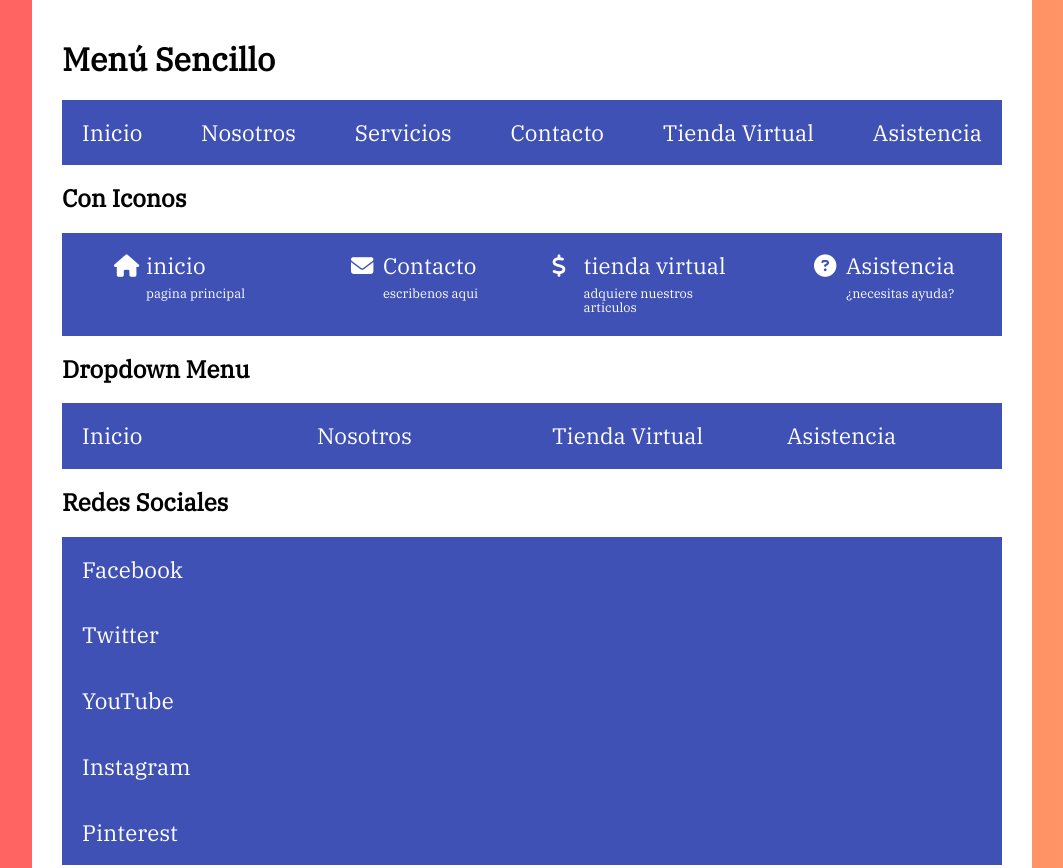
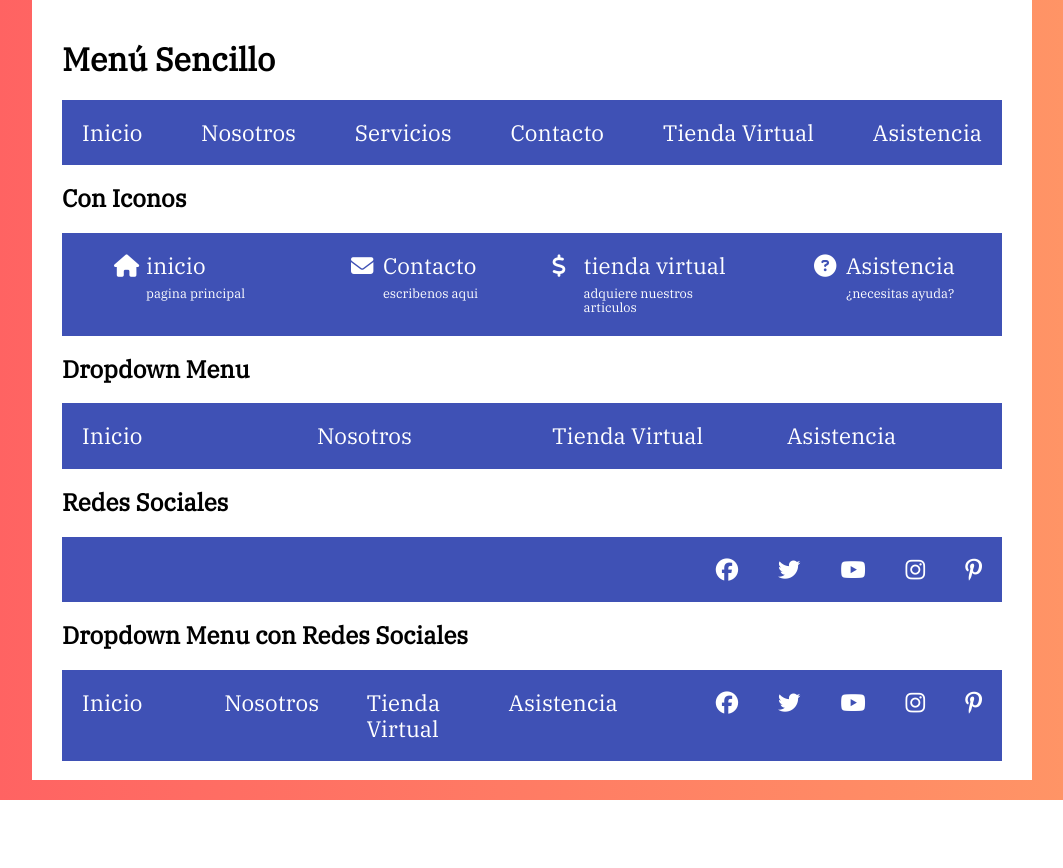
Before and after one commit to franc0garcia/flexbox-grid-jp, a plain HTML site: page menus-flexbox/inicio/index.html in a window 1280 px wide. Shown: the top 868 px of the page, without its empty margins (108-1171 px from the left). After the commit the page ends 800 px from the top, so only its background shows below. Drawn offline with nearby package versions, Linux system fonts and the light colour scheme.

Commit message:
terminando menus

```diff
--- /dev/null
+++ b/menus-flexbox/inicio/colors.css
@@ -0,0 +1,7 @@
+:root {
+  --salmon-oscuro: #ff5e62;
+  --naranja: #ff9966;
+  --naranja-oscuro: rgb(255, 132, 0);
+  --violeta-claro: #3f51b5;
+--violeta-oscuro: #1a2770 ;
+}
--- a/menus-flexbox/inicio/index.html
+++ b/menus-flexbox/inicio/index.html
@@ -97,7 +97,7 @@
         </nav>
 
         <h2>Redes Sociales</h2>
-        <nav id="iconos">
+        <nav class="sociales">
             <ul>
                 <li>
                     <a href="http://facebook.com"><span> Facebook</span></a>
@@ -118,7 +118,8 @@
         </nav>
 
         <h2>Dropdown Menu con Redes Sociales</h2>
-        <nav id="iconos">
+        <div class="navegacion-social-dropdown">
+            <nav class="dropdown">
             <ul>
                 <li><a href="#">Inicio</a></li>
                 <li><a href="#">Nosotros</a>
@@ -137,6 +138,8 @@
                 </li>
                 <li><a href="#">Asistencia</a></li>
             </ul>
+            </nav>
+            <nav class="sociales">
             <ul>
                 <li>
                     <a href="http://facebook.com"><span> Facebook</span></a>
@@ -155,7 +158,7 @@
                 </li>
             </ul>
         </nav>
-    </div>
+    </div> <!-- navegacion social dropdown  -->
 
     <script src="https://kit.fontawesome.com/6019b8d517.js" crossorigin="anonymous"></script>
 </body>
--- a/menus-flexbox/inicio/style.css
+++ b/menus-flexbox/inicio/style.css
@@ -1,37 +1,48 @@
-*{
+@import "./colors.css";
+
+* {
   box-sizing: border-box;
 }
 
 body {
   box-sizing: border-box;
-    margin:0;
-    background: #ff9966;  /* fallback for old browsers */
-    background: -webkit-linear-gradient(to right, #ff5e62, #ff9966);  /* Chrome 10-25, Safari 5.1-6 */
-    background: linear-gradient(to right, #ff5e62, #ff9966); /* W3C, IE 10+/ Edge, Firefox 16+, Chrome 26+, Opera 12+, Safari 7+ */
-    font-family: 'IBM Plex Serif', serif;
+  margin: 0;
+  background: var(--salmon-oscuro); /* fallback for old browsers */
+  background: -webkit-linear-gradient(
+    to right,
+    var(--salmon-oscuro),
+    var(--naranja)
+
+  ); /* Chrome 10-25, Safari 5.1-6 */
+  background: linear-gradient(
+    to right,
+    var(--salmon-oscuro),
+    var(--naranja)
+  ); /* W3C, IE 10+/ Edge, Firefox 16+, Chrome 26+, Opera 12+, Safari 7+ */
+  font-family: "IBM Plex Serif", serif;
 }
 
 .contenedor {
   background-color: white;
-    min-height: calc( 100vh - 20px );
+  min-height: calc(100vh - 20px);
   max-width: 1000px;
   margin: 0 auto;
   padding: 20px 30px 0 30px;
 }
 
 nav {
-    background-color: #3F51B5;
+  background-color: var(--violeta-claro);
 }
 nav ul {
-    list-style:none;
-    margin:0;
-    padding:0;
+  list-style: none;
+  margin: 0;
+  padding: 0;
 }
 nav ul li {
   padding: 20px;
 }
 nav ul li:hover {
-    background-color: #1a2770;
+  background-color: var(--violeta-oscuro);
 }
 nav ul a {
   color: white;
@@ -45,9 +56,9 @@ nav ul a {
 }
 .sencillo ul li {
   text-align: center;
-     margin-bottom: .5rem;
+  margin-bottom: 0.5rem;
 }
- @media screen and (min-width:780px){
+@media screen and (min-width: 780px) {
   .sencillo ul {
     flex-direction: row;
   }
@@ -57,12 +68,12 @@ nav ul a {
 }
 /* iconos pelotudo */
 .iconos .texto span {
-    font-size: .8rem;
+  font-size: 0.8rem;
   display: block;
-    margin-top: .5rem;
+  margin-top: 0.5rem;
 }
-@media screen and (min-width:480px){
-    .iconos ul{
+@media screen and (min-width: 480px) {
+  .iconos ul {
     display: flex;
     flex-wrap: wrap;
   }
@@ -70,7 +81,7 @@ nav ul a {
     flex: 0 1 50%;
   }
 }
-@media screen and (min-width:780px){
+@media screen and (min-width: 780px) {
   .iconos ul li {
     flex: 1;
   }
@@ -83,21 +94,21 @@ nav ul a {
   flex: 0 1 2rem;
 }
 /* dropdown */
-.dropdown ul{
+.dropdown ul {
   display: flex;
   flex-direction: column;
 }
-@media screen and ( min-width:768px) {
-.dropdown ul{
+@media screen and (min-width: 768px) {
+  .dropdown ul {
     flex-direction: row;
   }
 }
-.dropdown ul li{
+.dropdown ul li {
   display: flex;
   flex-direction: column;
 }
 
-@media screen and (min-width:768px) {
+@media screen and (min-width: 768px) {
   .dropdown ul li {
     position: relative;
     display: flex;
@@ -108,10 +119,42 @@ flex-direction: column;
     position: absolute;
     top: 100%;
     left: 0;
-   background-color: rgb(255, 132, 0);
+    background-color: var(--naranja-oscuro);
   }
   .dropdown ul li:hover ul {
     display: flex;
-    flex-direction: column ;
+    flex-direction: column;
   }
 }
+/* sociales */
+.sociales ul li span {
+  display: none;
+}
+.sociales ul {
+  display: flex;
+  justify-content: flex-end;
+}
+.sociales ul li a::before {
+  font-family: "font awesome 5 brands";
+}
+.sociales ul li a[href*="facebook.com"]::before {
+  content: "\f09a";
+}
+.sociales ul li a[href*="twitter.com"]::before {
+  content: "\f099";
+}
+.sociales ul li a[href*="youtube.com"]::before {
+  content: "\f167";
+}
+.sociales ul li a[href*="instagram.com"]::before {
+  content: "\f16d";
+}
+.sociales ul li a[href*="pinterest.com"]::before {
+  content: "\f231";
+}
+/* convinado social y dropdown */
+.navegacion-social-dropdown {
+  display: flex;
+  justify-content: space-between;
+  background-color: var(--violeta-claro);
+}
```
Lines whose indentation alone changed are shown as unchanged.
